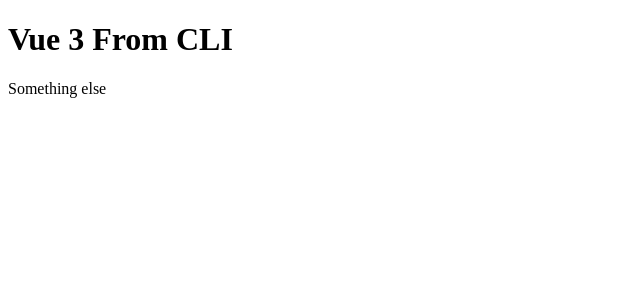
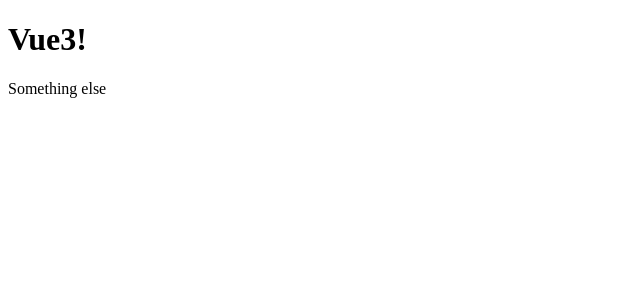
Before and after one commit to thiagocdn/Vue3-Applications, a Vue app: page / in a window 1280 px wide. Shown: the top 300 px of the page, without its empty margins (0-640 px from the left). Built offline with nearby package versions, Linux system fonts and the light colour scheme.

Commit message:
Tasting Devtools

```diff
--- a/src/App.vue
+++ b/src/App.vue
@@ -1,4 +1,14 @@
 <template>
-  <h1>Vue 3 From CLI</h1>
+  <h1>{{title}}</h1>
   <p>Something else</p>
 </template>
+
+<script>
+export default {
+  data(){
+    return {
+      title: "Vue3!",
+    }
+  }
+}
+</script>
```
